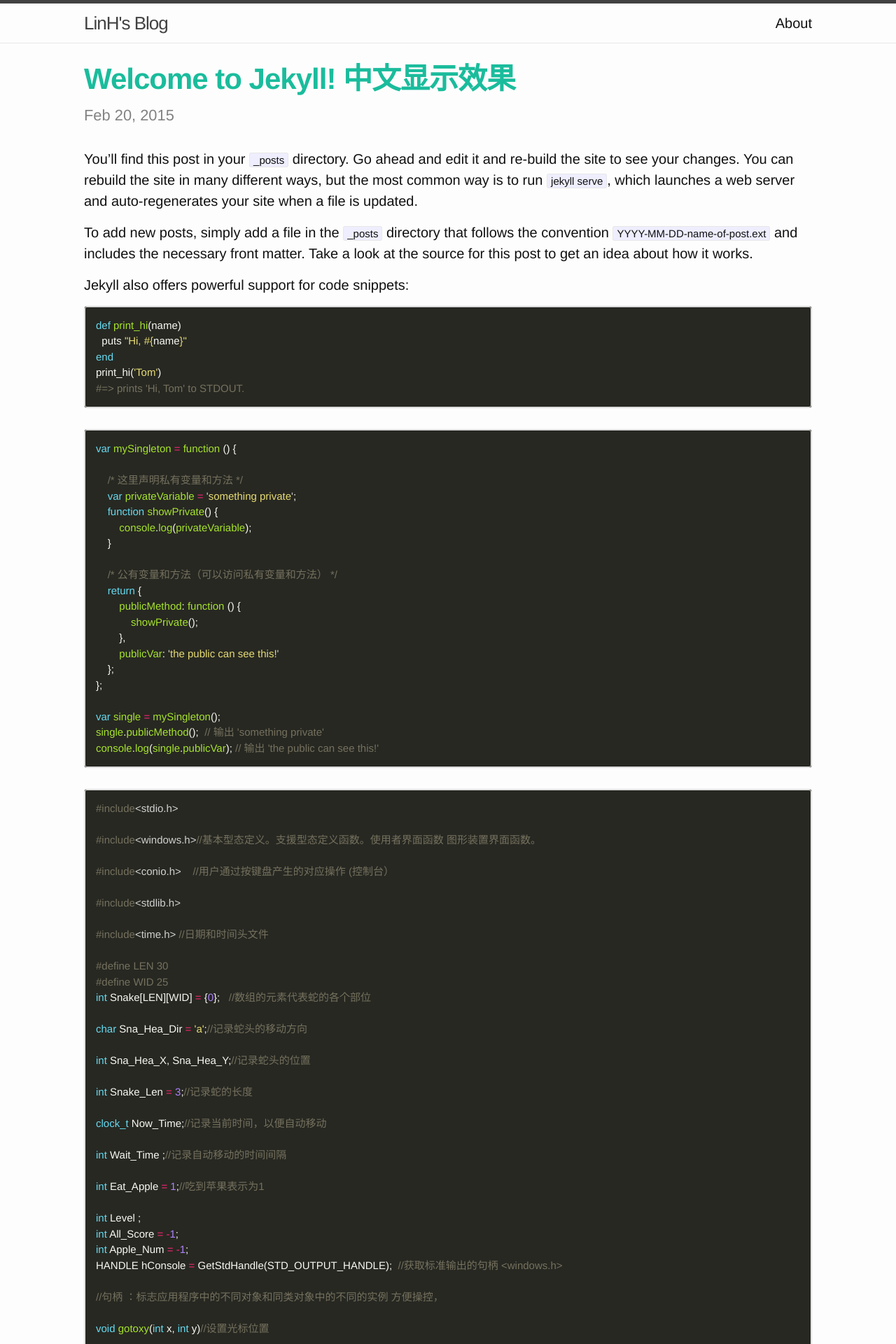
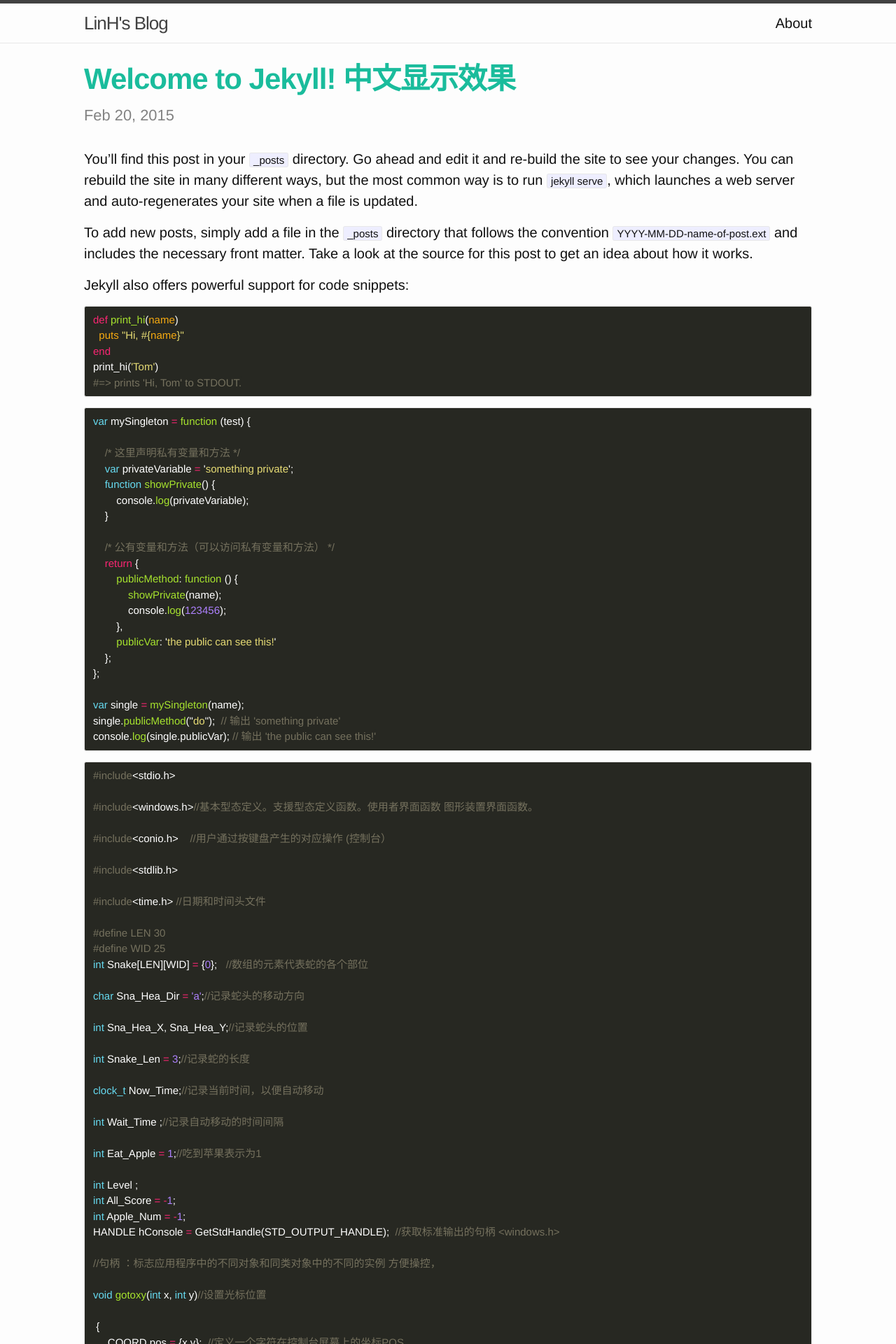
Before and after one commit to Lin-H/Lin-H.github.io, a Jekyll site: the page built from _posts/2015-02-20-welcome-to-jekyll.markdown, in a window 1280 px wide. Shown: the top 1920 px of the page at 70% size. Built offline with Jekyll 4.4.1, drawn with Linux system fonts in a browser that asks for light colours; some web fonts are replaced; Markdown is read by kramdown in place of the engine named in the settings; some of the changed text lies outside the part shown.

Commit message:
update highlight styles add some more styles

````diff
--- a/_config.yml
+++ b/_config.yml
@@ -1,7 +1,7 @@
 # Site settings
 title: LinH's Blog
 email: lh04667649@gmail.com
-description: LinHang的个人Blog，记录自己的想法，分享技术、经验。总的来说能写进来的都会写。也欢迎一起交流技术，谈人生，聊理想，哈哈。
+description: LinHang的个人Blog，记录自己的想法，分享技术、经验。总的来说能写进来的都会写。也欢迎一起交流技术，谈人生，聊理想  :)
 baseurl: "" # the subpath of your site, e.g. /blog/
 url: "https://lin-h.github.io" # the base hostname & protocol for your site
 twitter_username:
--- a/_posts/2015-02-20-welcome-to-jekyll.markdown
+++ b/_posts/2015-02-20-welcome-to-jekyll.markdown
@@ -19,7 +19,7 @@
 ```
 
 ```javascript
-var mySingleton = function () {
+var mySingleton = function (test) {
 
     /* 这里声明私有变量和方法 */
     var privateVariable = 'something private';
@@ -30,14 +30,15 @@
     /* 公有变量和方法（可以访问私有变量和方法） */
     return {
         publicMethod: function () {
-            showPrivate();
+            showPrivate(name);
+            console.log(123456);
         },
         publicVar: 'the public can see this!'
     };
 };
 
-var single = mySingleton();
-single.publicMethod();  // 输出 'something private'
+var single = mySingleton(name);
+single.publicMethod("do");  // 输出 'something private'
 console.log(single.publicVar); // 输出 'the public can see this!'
 ```
 
--- a/_sass/monokai.scss
+++ /dev/null
@@ -1,82 +0,0 @@
-@mixin rounded($radius:4px) {
-  -webkit-border-radius : $radius;
-  -moz-border-radius : $radius;
-  border-radius : $radius;
-}
-
-$background-color: #272822;
-
-.highlight {
-	margin-bottom: 1.5em;
-	color: #d0d0d0;
-	border: 1px solid darken(#e8e8e8, 5);
-	background-color: #272822;
-	@include rounded(3px);
-	pre {
-		position: relative;
-		margin: 0;
-		padding: 1em;
-	}
-	code { background-color: $background-color }
-	pre {background-color: $background-color }
-	.lineno { padding-right: 24px; color: #8f908a;}
-	.hll { background-color: #49483e }
-	.c { color: #75715e } /* Comment */
-	.err { color: #960050; background-color: #1e0010 } /* Error */
-	.k { color: #66d9ef } /* Keyword */
-	.l { color: #ae81ff } /* Literal */
-	.n { color: #f8f8f2 } /* Name */
-	.o { color: #f92672 } /* Operator */
-	.p { color: #f8f8f2 } /* Punctuation */
-	.cm { color: #75715e } /* Comment.Multiline */
-	.cp { color: #75715e } /* Comment.Preproc */
-	.c1 { color: #75715e } /* Comment.Single */
-	.cs { color: #75715e } /* Comment.Special */
-	.ge { font-style: italic } /* Generic.Emph */
-	.gs { font-weight: bold } /* Generic.Strong */
-	.kc { color: #66d9ef } /* Keyword.Constant */
-	.kd { color: #66d9ef } /* Keyword.Declaration */
-	.kn { color: #f92672 } /* Keyword.Namespace */
-	.kp { color: #66d9ef } /* Keyword.Pseudo */
-	.kr { color: #66d9ef } /* Keyword.Reserved */
-	.kt { color: #66d9ef } /* Keyword.Type */
-	.ld { color: #e6db74 } /* Literal.Date */
-	.m { color: #ae81ff } /* Literal.Number */
-	.s { color: #e6db74 } /* Literal.String */
-	.na { color: #a6e22e } /* Name.Attribute */
-	.nb { color: #f8f8f2 } /* Name.Builtin */
-	.nc { color: #a6e22e } /* Name.Class */
-	.no { color: #66d9ef } /* Name.Constant */
-	.nd { color: #a6e22e } /* Name.Decorator */
-	.ni { color: #f8f8f2 } /* Name.Entity */
-	.ne { color: #a6e22e } /* Name.Exception */
-	.nf { color: #a6e22e } /* Name.Function */
-	.nl { color: #f8f8f2 } /* Name.Label */
-	.nn { color: #f8f8f2 } /* Name.Namespace */
-	.nx { color: #a6e22e } /* Name.Other */
-	.py { color: #f8f8f2 } /* Name.Property */
-	.nt { color: #f92672 } /* Name.Tag */
-	.nv { color: #f8f8f2 } /* Name.Variable */
-	.ow { color: #f92672 } /* Operator.Word */
-	.w { color: #f8f8f2 } /* Text.Whitespace */
-	.mf { color: #ae81ff } /* Literal.Number.Float */
-	.mh { color: #ae81ff } /* Literal.Number.Hex */
-	.mi { color: #ae81ff } /* Literal.Number.Integer */
-	.mo { color: #ae81ff } /* Literal.Number.Oct */
-	.sb { color: #e6db74 } /* Literal.String.Backtick */
-	.sc { color: #e6db74 } /* Literal.String.Char */
-	.sd { color: #e6db74 } /* Literal.String.Doc */
-	.s2 { color: #e6db74 } /* Literal.String.Double */
-	.se { color: #ae81ff } /* Literal.String.Escape */
-	.sh { color: #e6db74 } /* Literal.String.Heredoc */
-	.si { color: #e6db74 } /* Literal.String.Interpol */
-	.sx { color: #e6db74 } /* Literal.String.Other */
-	.sr { color: #e6db74 } /* Literal.String.Regex */
-	.s1 { color: #e6db74 } /* Literal.String.Single */
-	.ss { color: #e6db74 } /* Literal.String.Symbol */
-	.bp { color: #f8f8f2 } /* Name.Builtin.Pseudo */
-	.vc { color: #f8f8f2 } /* Name.Variable.Class */
-	.vg { color: #f8f8f2 } /* Name.Variable.Global */
-	.vi { color: #f8f8f2 } /* Name.Variable.Instance */
-	.il { color: #ae81ff } /* Literal.Number.Integer.Long */
-}
--- /dev/null
+++ b/_sass/monokai.sublime.scss
@@ -0,0 +1,189 @@
+.highlight table td { padding: 5px; }
+.highlight table pre { margin: 0; }
+.highlight pre { background-color: #272822; }
+.highlight pre code { background-color: #272822; }
+.highlight .gh {
+  color: #999999;
+}
+.highlight .sr {
+  color: #f6aa11;
+}
+.highlight .go {
+  color: #888888;
+}
+.highlight .gp {
+  color: #555555;
+}
+.highlight .gs {
+}
+.highlight .gu {
+  color: #aaaaaa;
+}
+.highlight .nb {
+  color: #f6aa11;
+}
+.highlight .cm {
+  color: #75715e;
+}
+.highlight .cp {
+  color: #75715e;
+}
+.highlight .c1 {
+  color: #75715e;
+}
+.highlight .cs {
+  color: #75715e;
+}
+.highlight .c, .highlight .cd {
+  color: #75715e;
+}
+.highlight .err {
+  color: #960050;
+}
+.highlight .gr {
+  color: #960050;
+}
+.highlight .gt {
+  color: #960050;
+}
+.highlight .gd {
+  color: #49483e;
+}
+.highlight .gi {
+  color: #49483e;
+}
+.highlight .ge {
+  color: #49483e;
+}
+.highlight .kc {
+  color: #66d9ef;
+}
+.highlight .kd {
+  color: #66d9ef;
+}
+.highlight .kr {
+  color: #66d9ef;
+}
+.highlight .no {
+  color: #66d9ef;
+}
+.highlight .kt {
+  color: #66d9ef;
+}
+.highlight .mf {
+  color: #ae81ff;
+}
+.highlight .mh {
+  color: #ae81ff;
+}
+.highlight .il {
+  color: #ae81ff;
+}
+.highlight .mi {
+  color: #ae81ff;
+}
+.highlight .mo {
+  color: #ae81ff;
+}
+.highlight .m, .highlight .mb, .highlight .mx {
+  color: #ae81ff;
+}
+.highlight .sc {
+  color: #ae81ff;
+}
+.highlight .se {
+  color: #ae81ff;
+}
+.highlight .ss {
+  color: #ae81ff;
+}
+.highlight .sd {
+  color: #e6db74;
+}
+.highlight .s2 {
+  color: #e6db74;
+}
+.highlight .sb {
+  color: #e6db74;
+}
+.highlight .sh {
+  color: #e6db74;
+}
+.highlight .si {
+  color: #e6db74;
+}
+.highlight .sx {
+  color: #e6db74;
+}
+.highlight .s1 {
+  color: #e6db74;
+}
+.highlight .s {
+  color: #e6db74;
+}
+.highlight .na {
+  color: #a6e22e;
+}
+.highlight .nc {
+  color: #a6e22e;
+}
+.highlight .nd {
+  color: #a6e22e;
+}
+.highlight .ne {
+  color: #a6e22e;
+}
+.highlight .nf {
+  color: #a6e22e;
+}
+.highlight .vc {
+  color: #ffffff;
+}
+.highlight .nn {
+  color: #ffffff;
+}
+.highlight .nl {
+  color: #ffffff;
+}
+.highlight .ni {
+  color: #ffffff;
+}
+.highlight .bp {
+  color: #ffffff;
+}
+.highlight .vg {
+  color: #ffffff;
+}
+.highlight .vi {
+  color: #ffffff;
+}
+.highlight .nv {
+  color: #ffffff;
+}
+.highlight .w {
+  color: #ffffff;
+}
+.highlight {
+  color: #ffffff;
+}
+.highlight .n, .highlight .py, .highlight .nx {
+  color: #ffffff;
+}
+.highlight .ow {
+  color: #f92672;
+}
+.highlight .nt {
+  color: #f92672;
+}
+.highlight .k, .highlight .kv {
+  color: #f92672;
+}
+.highlight .kn {
+  color: #f92672;
+}
+.highlight .kp {
+  color: #f92672;
+}
+.highlight .o {
+  color: #f92672;
+}
--- a/css/main.scss
+++ b/css/main.scss
@@ -57,5 +57,5 @@
 @import
         "base",
         "layout",
-        "monokai"
+        "monokai.sublime"
 ;
````
Also changed, not shown: _posts/2014-11-28-markdown-and-html.md (deleted, +0 -33 lines), _posts/2014-11-29-feature-images.md (deleted, +0 -6 lines), _posts/2014-11-30-sample-post.md (deleted, +0 -21 lines), 1 other file.
